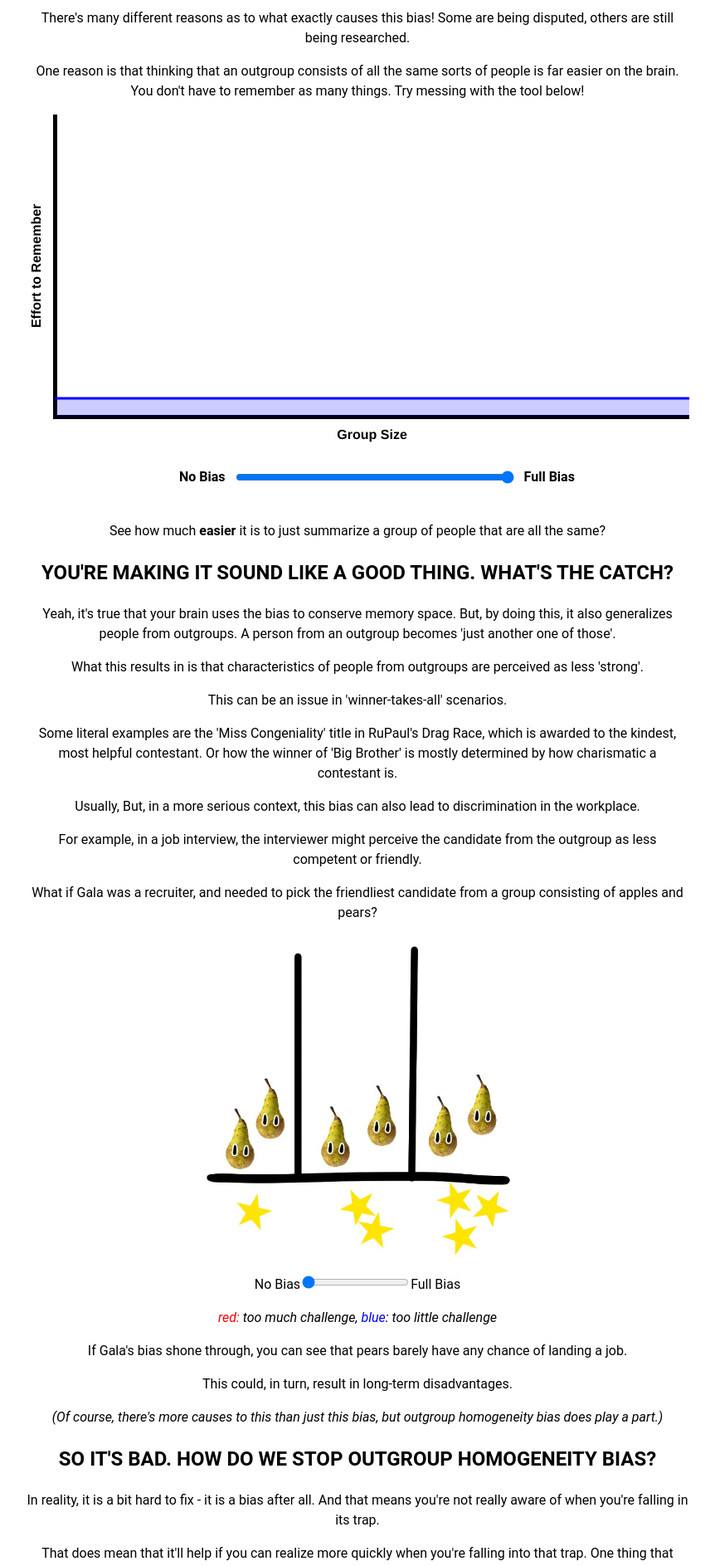
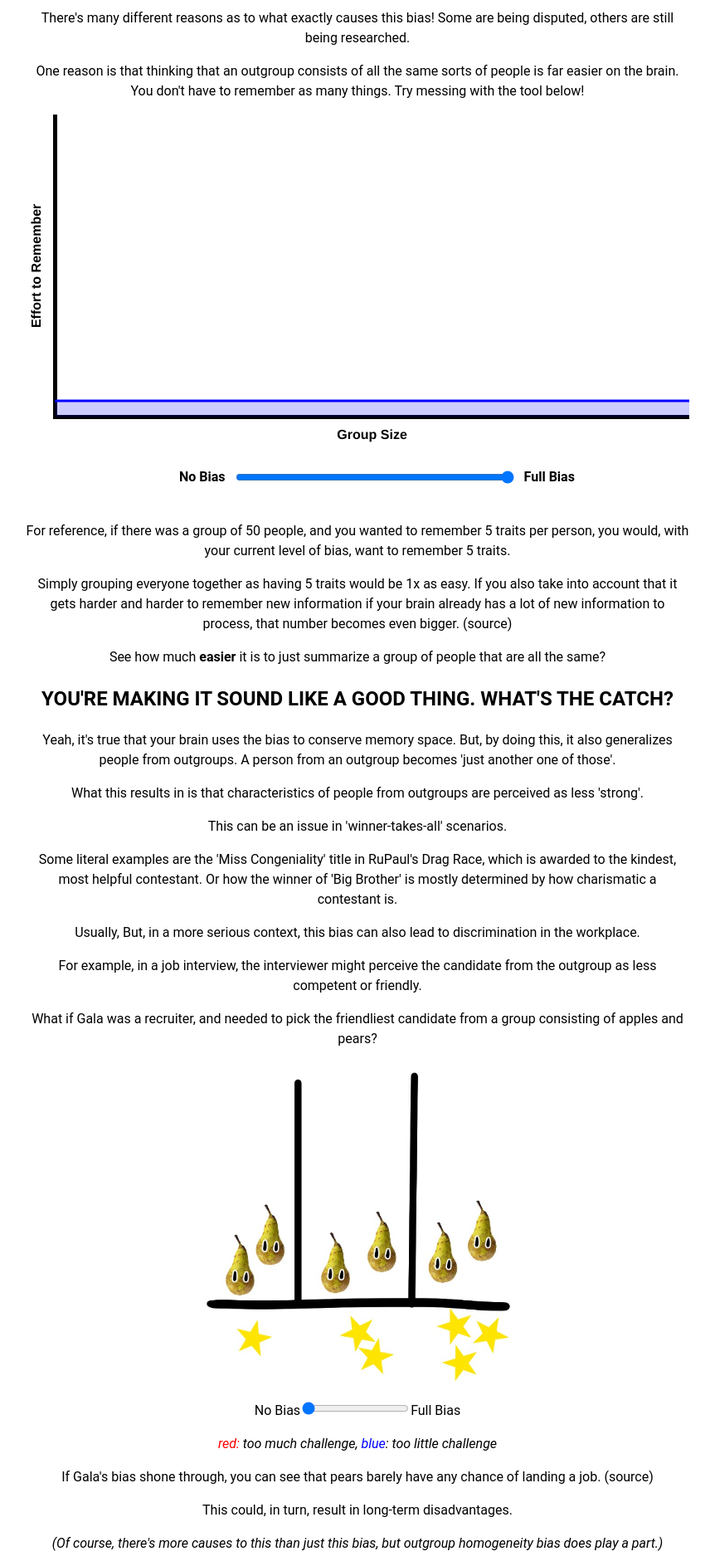
Before and after one commit to AxiDragon/outgroup-odyssey, a React (Create React App) app: page / in a window 1280 px wide. Shown: the part 5400-7287 px from the top of the page at 83% size, without its empty margins (209-1071 px from the left). Built offline with nearby package versions, Linux system fonts and the light colour scheme.

Commit message:
Add changing text to MemoryGraphSlider

```diff
--- a/src/components/interactables/MemoryGraphSlider.tsx
+++ b/src/components/interactables/MemoryGraphSlider.tsx
@@ -17,7 +17,7 @@ const MemoryGraphSlider = () => {
 		return points.map(formula);
 	}
 
-	const formula = (x: number) => Math.pow(x * (1 - bias), 1.1) + 5;
+	const formula = (x: number) => Math.pow(x * (1 - bias), 2) + 150;
 
 	const yPoints = generateData(formula, Array.from({ length: pointCount }, (_, i) => i));
 
@@ -78,7 +78,7 @@ const MemoryGraphSlider = () => {
 			},
 			y: {
 				min: 0,
-				max: 80,
+				max: 2750,
 				ticks: {
 					display: false,
 				},
@@ -119,6 +119,12 @@ const MemoryGraphSlider = () => {
 				<span>Full Bias</span>
 			</div>
 		</div>
+		<p>For reference, if there was a group of 50 people,
+			and you wanted to remember 5 traits per person,
+			you would, with your current level of bias, want to remember {Math.ceil((1 - bias) * 49 * 5 + 5)} traits.</p>
+		<p>Simply grouping everyone together as having 5 traits would be {Math.ceil((1 - bias) * 49 * 5 + 5) / 5}x as easy.
+			If you also take into account that it gets harder and harder to remember new information
+			if your brain already has a lot of new information to process, that number becomes even bigger. (source)</p>
 		{/* TODO: Draggable values */}
 	</div>);
 };
--- a/src/components/sections/EffectSection.tsx
+++ b/src/components/sections/EffectSection.tsx
@@ -23,7 +23,7 @@ const EffectSection = () => {
 				<i><span style={{ color: 'red' }}>red:</span> too much challenge,
 					<span style={{ color: 'blue' }}> blue</span>: too little challenge</i>
 			</p>
-			<p>If Gala's bias shone through, you can see that pears barely have any chance of landing a job.</p>
+			<p>If Gala's bias shone through, you can see that pears barely have any chance of landing a job. (source)</p>
 			<p>This could, in turn, result in long-term disadvantages.</p>
 			<p><i>(Of course, there's more causes to this than just this bias,
 				but outgroup homogeneity bias does play a part.)</i></p>
```
